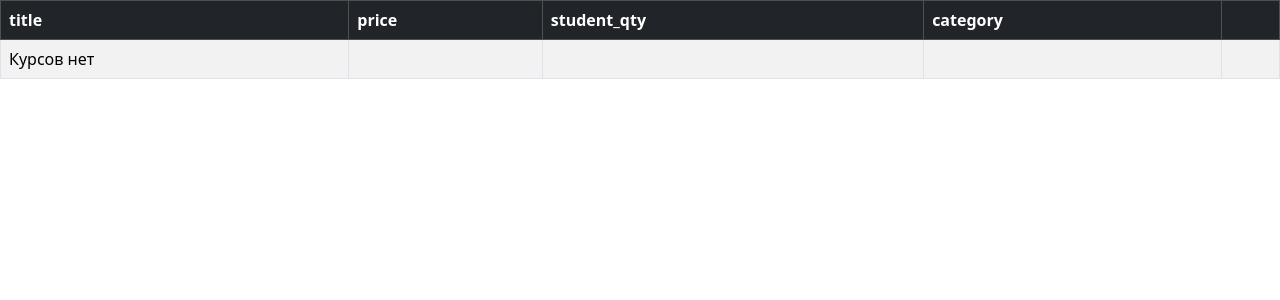
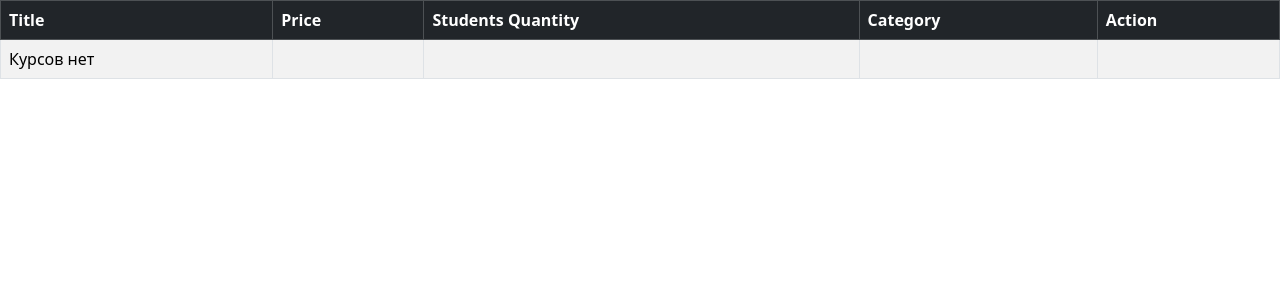
Before and after one commit to JayStorm228/DjangoWebsite, a Django app: page /shop/ in a window 1280 px wide. Shown: the top 300 px of the page. Run offline with Django 5.2, Linux system fonts and the light colour scheme; data that the repository does not hold is empty.

Commit message:
fix(template): Fixed table head for better readability

```diff
--- a/templates/shop/courses.html
+++ b/templates/shop/courses.html
@@ -7,11 +7,11 @@
 <table class="table table-striped table-hover table-bordered">
   <thead class="table-dark">
     <tr>
-      <th>title</th>
-      <th>price</th>
-      <th>student_qty</th>
-      <th>category</th>
-      <th></th>
+      <th>Title</th>
+      <th>Price</th>
+      <th>Students Quantity</th>
+      <th>Category</th>
+      <th>Action</th>
     </tr>
   </thead>
   <tbody>
```
